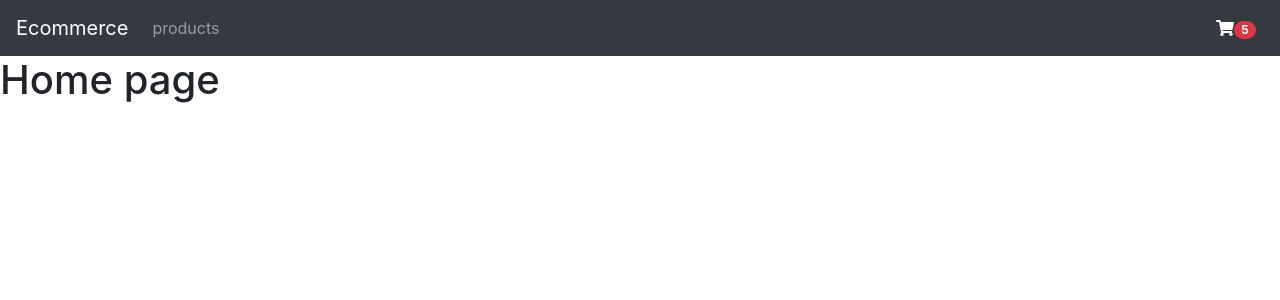
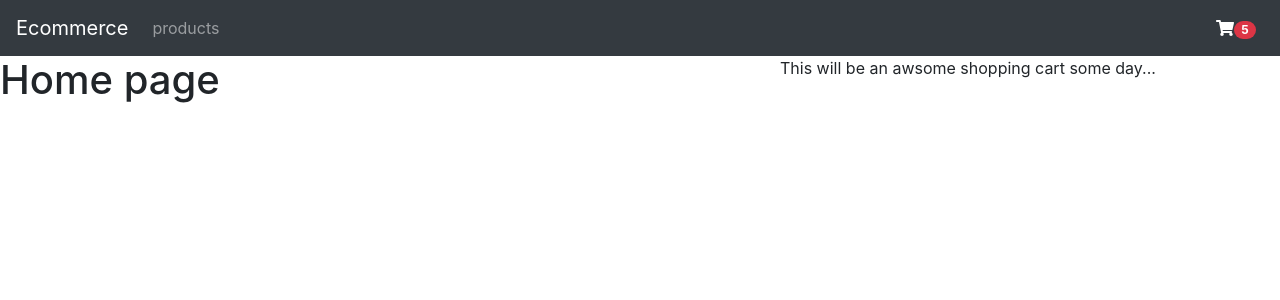
Before and after one commit to kealanheena/ecommerce, a React (Create React App) app in the folder client/: page / in a window 1280 px wide. Shown: the top 300 px of the page. Built offline with nearby package versions, Linux system fonts and the light colour scheme.

Commit message:
added side panel

```diff
--- a/client/src/App.js
+++ b/client/src/App.js
@@ -1,4 +1,4 @@
-import React from 'react';
+import React, { useState } from 'react';
 import { BrowserRouter as Router, Route } from 'react-router-dom';
 
 import Home from './pages/Home';
@@ -6,12 +6,20 @@ import PLP from './pages/PLP';
 import Checkout from './pages/Checkout';
 
 import Navigation from './components/Navigation';
+import SidePanel from './components/SidePanel';
 
 function App() {
+  const [isSidePanelOpen, setIsSidePanelOpen] = useState(false);
+
+  function toggleSidePanel() {
+    setIsSidePanelOpen(!isSidePanelOpen);
+  }
+
   return (
-    <div className="App">
+    <div style={{ paddingTop: '56px' }} className="App">
       <Router>
-        <Navigation />
+        <Navigation toggleSidePanel={toggleSidePanel}/>
+        <SidePanel isOpen={isSidePanelOpen}/>
 
         <Route exact path="/" component={Home} />
         <Route exact path="/products" component={PLP} />
--- a/client/src/components/Navigation.js
+++ b/client/src/components/Navigation.js
@@ -5,9 +5,9 @@ import { Navbar, Nav, Badge } from 'react-bootstrap';
 import { FontAwesomeIcon } from '@fortawesome/react-fontawesome';
 import { faShoppingCart } from '@fortawesome/free-solid-svg-icons';
 
-function Navigation() {
+function Navigation({ toggleSidePanel }) {
   return (
-    <Navbar bg="dark" variant="dark">
+    <Navbar bg="dark" variant="dark" fixed="top">
       <Navbar.Brand as={Link} to="/">
         Ecommerce
       </Navbar.Brand>
@@ -17,7 +17,7 @@ function Navigation() {
         </Nav.Link>
       </Nav>
       <Nav className="ml-auto">
-        <Nav.Link>
+        <Nav.Link onClick={() => toggleSidePanel()}>
           <FontAwesomeIcon color="#fff" icon={faShoppingCart} />
           <Badge pill variant="danger">
             5 {/* This number will be dynamic someday */}
--- /dev/null
+++ b/client/src/components/SidePanel.js
@@ -0,0 +1,21 @@
+import React from 'react';
+
+function SidePanel({ isOpen }) {
+  // todo: move these styles into scss..
+  return (
+    <div style={{
+        width: '500px',
+        height: '100%',
+        zIndex: 1,
+        backgroundColor: 'white',
+        position: 'fixed',
+        top: '56px',
+        right: isOpen ? '-500px' : 0,
+        transition: '0.5s'
+    }}>
+      <p>This will be an awsome shopping cart some day...</p>
+    </div>
+  );
+}
+
+export default SidePanel;
```
